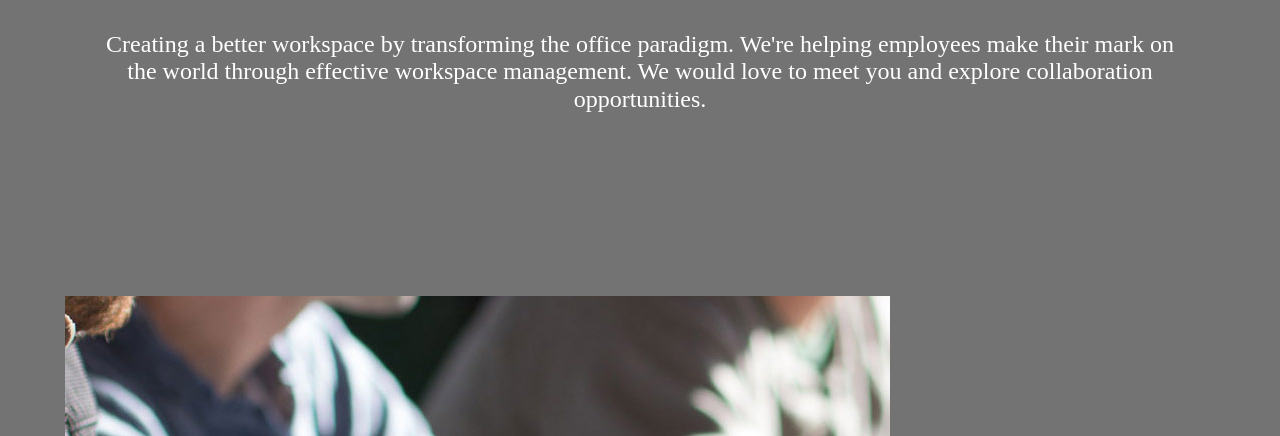
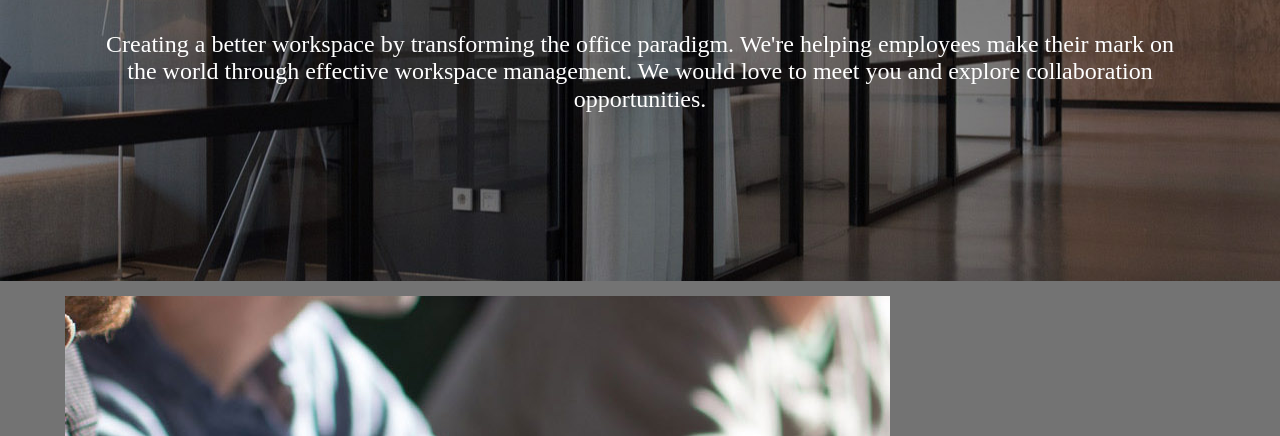
Before and after one commit to suzankarabakal/hw3_2024, a plain HTML site: page index.html in a window 1280 px wide. Shown: the part 200-636 px from the top of the page. Drawn offline with Linux system fonts and the light colour scheme; the site is published under a folder, as on GitHub Pages, so addresses that start at the root find nothing.

Commit message:
Update style.css

```diff
--- a/css/style.css
+++ b/css/style.css
@@ -146,7 +146,7 @@ first div in the grid  and place it in the grid. */
 
 .container div:nth-child(1){
   grid-column: 1/-1;
-  background: url("/images/header.jpg") no-repeat fixed center;
+  background: url("../images/header.jpg") no-repeat fixed center;
 
 }
 
```
